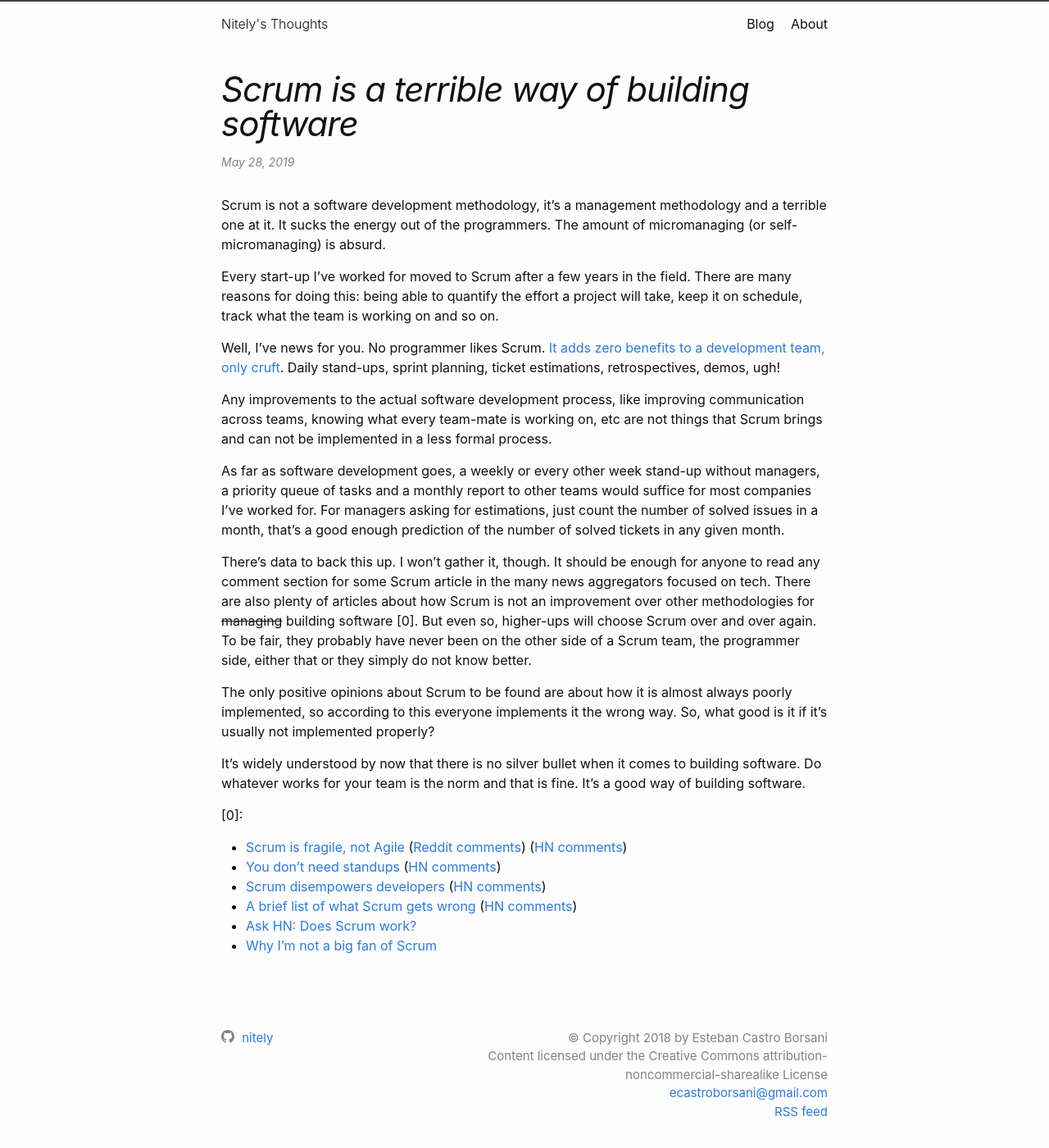
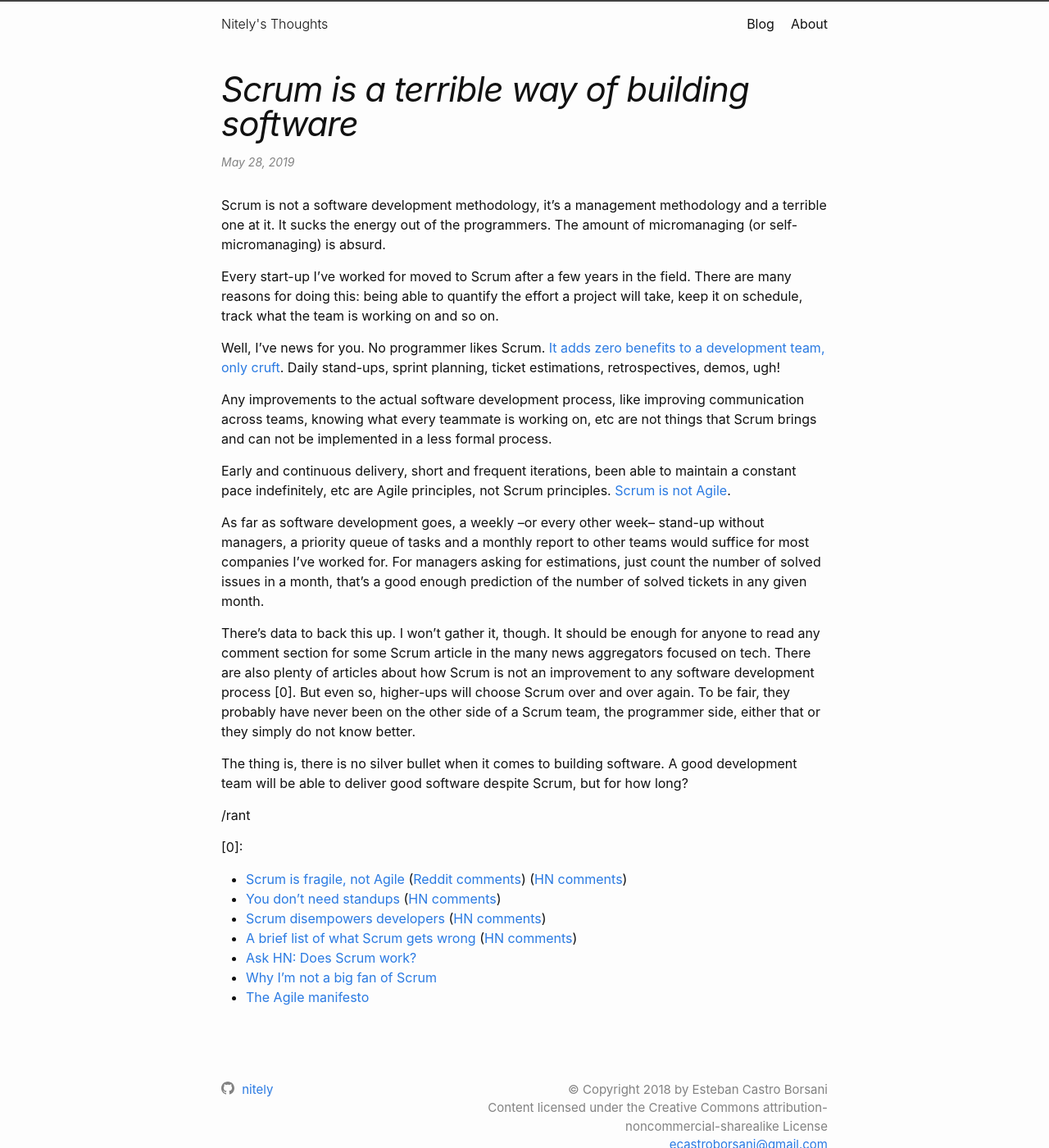
Before and after one commit to nitely/nitely.github.io, a Jekyll site: the page built from _posts/2019-05-27-scrum-is-a-terrible-way-of-building-software.markdown, in a window 1280 px wide and 1400 px high. Shown: the whole window at 82% size. Built offline with Jekyll 4.4.1, drawn with Linux system fonts in a browser that asks for light colours.

Commit message:
less ranty

```diff
--- a/_posts/2019-05-27-scrum-is-a-terrible-way-of-building-software.markdown
+++ b/_posts/2019-05-27-scrum-is-a-terrible-way-of-building-software.markdown
@@ -10,15 +10,17 @@ Every start-up I've worked for moved to Scrum after a few years in the field. Th
 
 Well, I've news for you. No programmer likes Scrum. [It adds zero benefits to a development team, only cruft](https://medium.com/@jsonpify/you-dont-need-standup-9a74782517c1). Daily stand-ups, sprint planning, ticket estimations, retrospectives, demos, ugh!
 
-Any improvements to the actual software development process, like improving communication across teams, knowing what every team-mate is working on, etc are not things that Scrum brings and can not be implemented in a less formal process.
+Any improvements to the actual software development process, like improving communication across teams, knowing what every teammate is working on, etc are not things that Scrum brings and can not be implemented in a less formal process.
 
-As far as software development goes, a weekly or every other week stand-up without managers, a priority queue of tasks and a monthly report to other teams would suffice for most companies I've worked for. For managers asking for estimations, just count the number of solved issues in a month, that's a good enough prediction of the number of solved tickets in any given month.
+Early and continuous delivery, short and frequent iterations, been able to maintain a constant pace indefinitely, etc are Agile principles, not Scrum principles. [Scrum is not Agile](http://www.dennisweyland.net/blog/?p=43).
 
-There's data to back this up. I won't gather it, though. It should be enough for anyone to read any comment section for some Scrum article in the many news aggregators focused on tech. There are also plenty of articles about how Scrum is not an improvement over other methodologies for ~~managing~~ building software [0]. But even so, higher-ups will choose Scrum over and over again. To be fair, they probably have never been on the other side of a Scrum team, the programmer side, either that or they simply do not know better.
+As far as software development goes, a weekly --or every other week-- stand-up without managers, a priority queue of tasks and a monthly report to other teams would suffice for most companies I've worked for. For managers asking for estimations, just count the number of solved issues in a month, that's a good enough prediction of the number of solved tickets in any given month.
 
-The only positive opinions about Scrum to be found are about how it is almost always poorly implemented, so according to this everyone implements it the wrong way. So, what good is it if it's usually not implemented properly?
+There's data to back this up. I won't gather it, though. It should be enough for anyone to read any comment section for some Scrum article in the many news aggregators focused on tech. There are also plenty of articles about how Scrum is not an improvement to any software development process [0]. But even so, higher-ups will choose Scrum over and over again. To be fair, they probably have never been on the other side of a Scrum team, the programmer side, either that or they simply do not know better.
 
-It's widely understood by now that there is no silver bullet when it comes to building software. Do whatever works for your team is the norm and that is fine. It's a good way of building software.
+The thing is, there is no silver bullet when it comes to building software. A good development team will be able to deliver good software despite Scrum, but for how long?
+
+/rant
 
 [0]:
 
@@ -28,3 +30,4 @@ It's widely understood by now that there is no silver bullet when it comes to bu
 * [A brief list of what Scrum gets wrong](https://medium.com/@ard_adam/why-scrum-is-the-wrong-way-to-build-software-99d8994409e5) ([HN comments](https://news.ycombinator.com/item?id=16892307))
 * [Ask HN: Does Scrum work?](https://news.ycombinator.com/item?id=18985942)
 * [Why I'm not a big fan of Scrum](http://okigiveup.net/not-big-fan-of-scrum/)
+* [The Agile manifesto](https://agilemanifesto.org/iso/en/principles.html)
```
